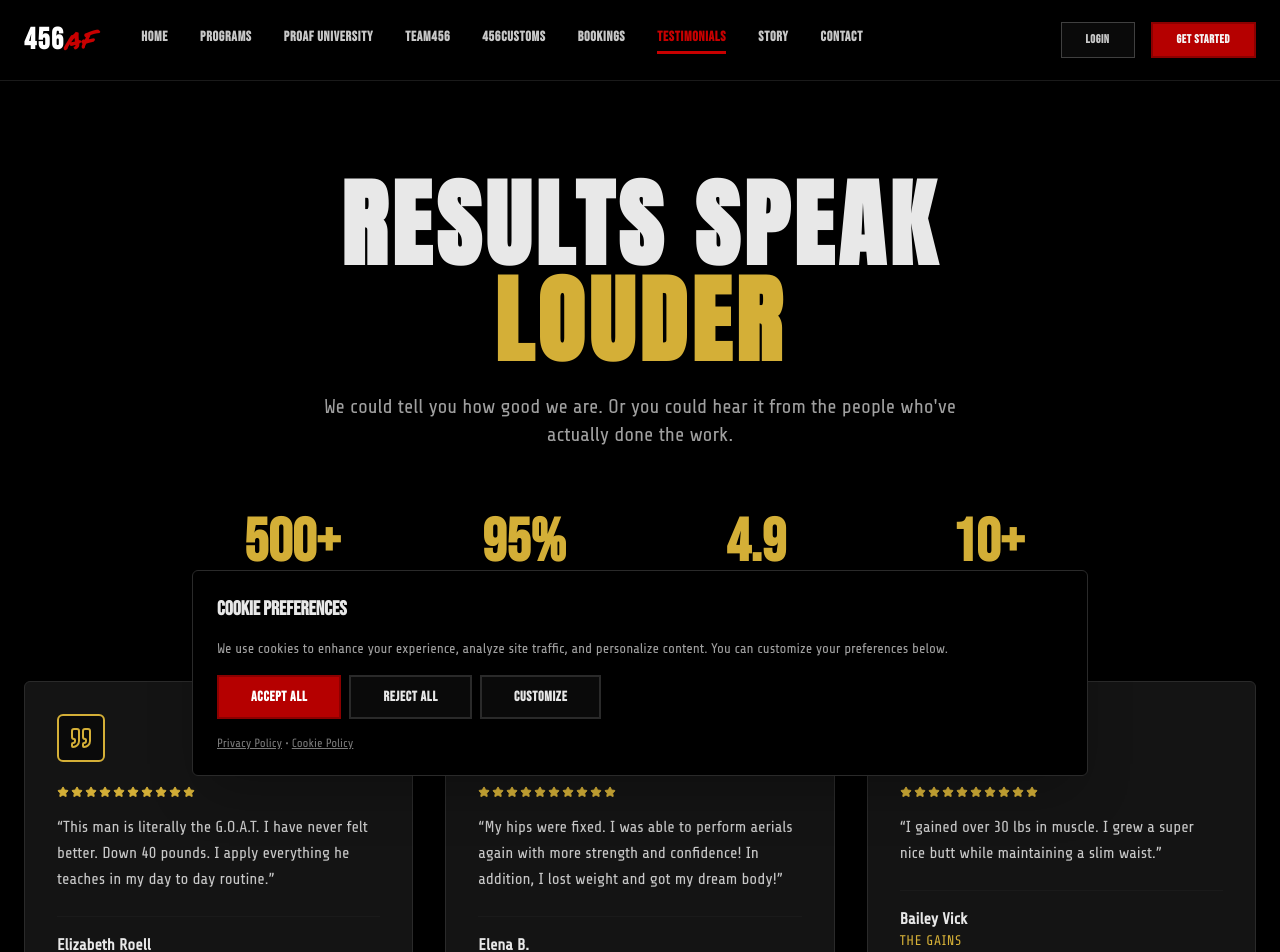
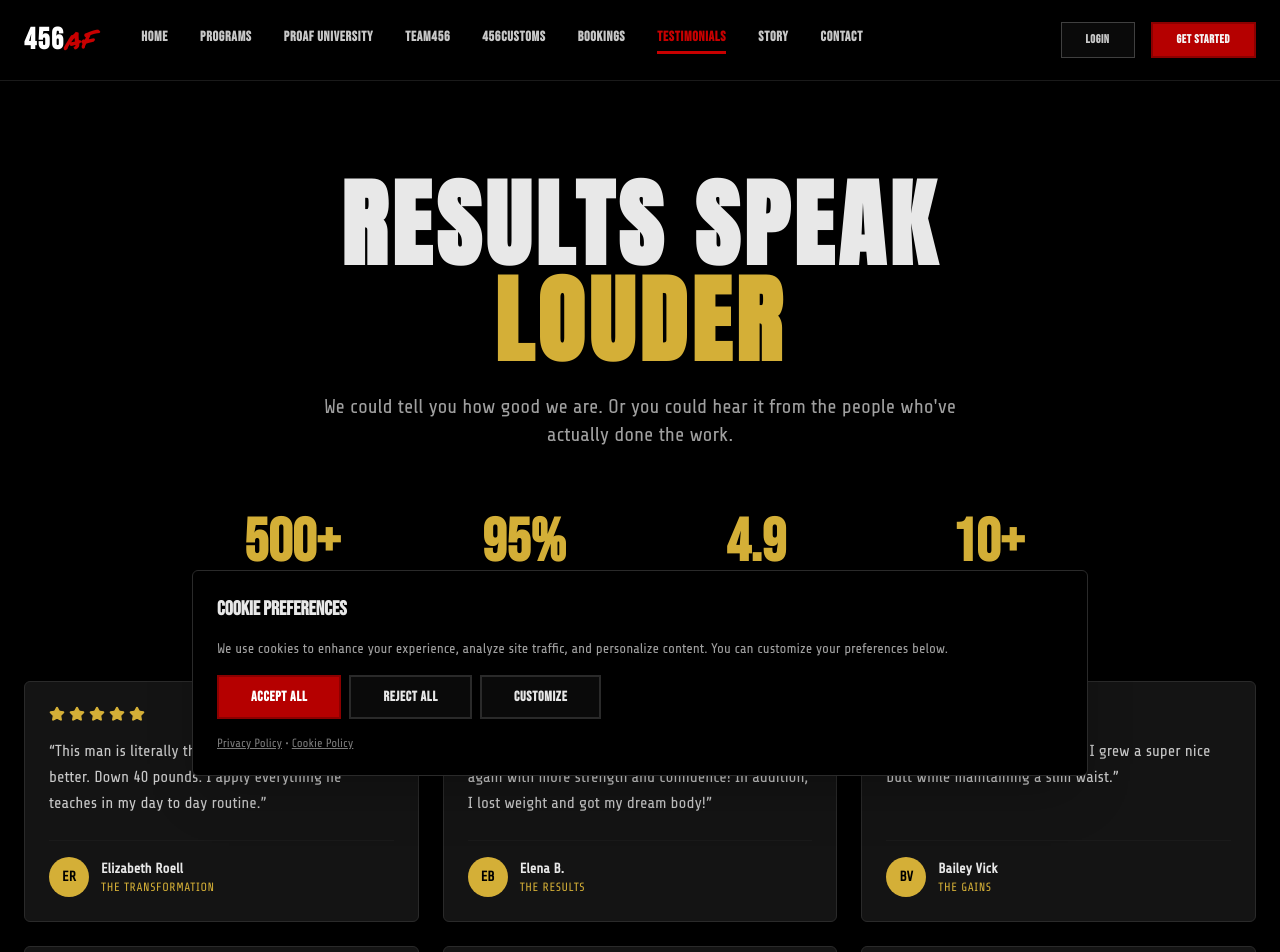
Before and after one commit to ghxstship/scorpion26.10, a Next.js app: page /testimonials in a window 1280 px wide. Shown: the top 952 px of the page. Built offline with nearby package versions, Linux system fonts and the light colour scheme.

Commit message:
Redesign testimonial cards with best practice layout
- 5 stars at top
- Quote content in middle (flex-1 for equal height)
- Author with initials avatar at bottom
- Cleaner, more modern card design

```diff
--- a/src/app/testimonials/page.tsx
+++ b/src/app/testimonials/page.tsx
@@ -2,7 +2,7 @@
 
 import Link from 'next/link'
 import { Card, CardContent } from '@/components/ui/card'
-import { Quote, Star } from 'lucide-react'
+import { Star } from 'lucide-react'
 
 /**
  * Testimonials Page
@@ -15,105 +15,105 @@ const testimonials = [
       'This man is literally the G.O.A.T. I have never felt better. Down 40 pounds. I apply everything he teaches in my day to day routine.',
     author: 'Elizabeth Roell',
     title: 'The Transformation',
-    rating: 10,
+    rating: 5,
   },
   {
     content:
       'My hips were fixed. I was able to perform aerials again with more strength and confidence! In addition, I lost weight and got my dream body!',
     author: 'Elena B.',
     title: 'The Results',
-    rating: 10,
+    rating: 5,
   },
   {
     content:
       'I gained over 30 lbs in muscle. I grew a super nice butt while maintaining a slim waist.',
     author: 'Bailey Vick',
     title: 'The Gains',
-    rating: 10,
+    rating: 5,
   },
   {
     content:
       'I\'m back to running and my hip doesn\'t hurt anymore!',
     author: 'Vicky O.',
     title: 'The Comeback',
-    rating: 10,
+    rating: 5,
   },
   {
     content:
       'For the past eight years, Matt has trained our entire family. My son was in peak condition to play three years of varsity basketball and eventually earned a university volleyball scholarship. My daughter is already thriving, playing for the top volleyball club in Florida.',
     author: 'Anja D.',
     title: 'The Family Legacy',
-    rating: 10,
+    rating: 5,
   },
   {
     content:
       'He\'s so in tune with his clients… saved my best friend\'s life when he recognized signs of a major health issue—he immediately took action. Very impressive. No one else had a clue what was happening.',
     author: 'Vicky O.',
     title: 'The Lifesaver',
-    rating: 10,
+    rating: 5,
   },
   {
     content:
       'Every session was like a therapy session in dark times. He would listen to me rant while pushing my body to a limit I didn\'t know possible.',
     author: 'Bailey Vick',
     title: 'The Whole Package',
-    rating: 10,
+    rating: 5,
   },
   {
     content:
       'I love his old school approach and he is not afraid to call you out. I never wanted to disappoint and he always made you \'finish your breakfast\'!',
     author: 'M. Buell',
     title: 'The Approach',
-    rating: 10,
+    rating: 5,
   },
   {
     content:
       'Matthew\'s ability to explain anything, adapt to skill and fitness levels, and pivot with individualized complications give me the confidence to approach new challenges with courage instead of fear.',
     author: 'Shannon M.',
     title: 'The Mindset Shift',
-    rating: 10,
+    rating: 5,
   },
   {
     content:
       'My back was in pain and yet Matt did not focus on my back. We did other exercises, unexpectedly to me, and it helped my back. He knows what he is doing. I have total confidence in him.',
     author: 'Tom Klusman',
     title: 'The Unexpected Win',
-    rating: 10,
+    rating: 5,
   },
   {
     content:
       'Matt can act gruff and demanding but he is caring and understanding. His demeanor works! He pushes you as far as you want to be pushed.',
     author: 'Tom Klusman',
     title: 'The Real Talk',
-    rating: 10,
+    rating: 5,
   },
   {
     content:
       'Do it. It will be the best experience of your life. Not only will you want to workout but you will learn the meaning behind every workout and learn way more about your body than you ever thought.',
     author: 'Elena B.',
     title: 'The Endorsement',
-    rating: 10,
+    rating: 5,
   },
   {
     content:
       'Be ready to work. Don\'t waste his time or more importantly, your own! If you want change, he\'s your guy.',
     author: 'M. Buell',
     title: 'The No-Nonsense Call',
-    rating: 10,
+    rating: 5,
   },
   {
     content:
       'Matt is the real deal and promotes all aspects of fitness and not just strength or endurance. Balance and flexibility are critically important to everyday life.',
     author: 'Neal Mumbert',
     title: 'The Real Deal',
-    rating: 10,
+    rating: 5,
   },
   {
     content:
       'In a personal fitness journey, nobody else can do the work for you, but an expert can make that work much more effective. Motivational heckling is a feature, not a bug.',
     author: 'Shannon M.',
     title: 'The Mic Drop',
-    rating: 10,
+    rating: 5,
   },
 ]
 
@@ -153,34 +153,32 @@ export default function TestimonialsPage() {
         </div>
 
         {/* Testimonials Grid */}
-        <div className="grid gap-8 md:grid-cols-2 lg:grid-cols-3 max-w-7xl mx-auto">
+        <div className="grid gap-6 md:grid-cols-2 lg:grid-cols-3 max-w-7xl mx-auto">
           {testimonials.map((testimonial, index) => (
-            <Card key={index} className="group">
-              <CardContent className="p-8">
-                {/* Quote Icon */}
-                <div className="mb-6">
-                  <div className="inline-flex h-12 w-12 items-center justify-center rounded-sm border-2 border-[var(--gold-600)] bg-[var(--grey-900)] transition-all duration-300 group-hover:bg-[var(--gold-600)]">
-                    <Quote className="h-6 w-6 text-[var(--gold-600)] transition-colors group-hover:text-[var(--grey-950)]" />
-                  </div>
-                </div>
-
-                {/* Rating - NPS Style 10 Stars */}
-                <div className="flex gap-0.5 mb-4">
+            <Card key={index} className="group relative overflow-hidden">
+              <CardContent className="p-6 flex flex-col h-full">
+                {/* Stars at top */}
+                <div className="flex gap-1 mb-4">
                   {[...Array(testimonial.rating)].map((_, i) => (
-                    <Star key={i} className="h-3 w-3 fill-[var(--gold-600)] text-[var(--gold-600)]" />
+                    <Star key={i} className="h-4 w-4 fill-[var(--gold-600)] text-[var(--gold-600)]" />
                   ))}
                 </div>
 
                 {/* Content */}
-                <blockquote className="mb-6 text-[var(--grey-200)] leading-relaxed">
+                <blockquote className="flex-1 text-[var(--grey-200)] leading-relaxed mb-6">
                   &ldquo;{testimonial.content}&rdquo;
                 </blockquote>
 
-                {/* Author */}
-                <div className="border-t border-[var(--grey-800)] pt-4">
-                  <div className="font-bold text-[var(--grey-100)]">{testimonial.author}</div>
-                  <div className="text-sm text-[var(--gold-600)] uppercase tracking-wider">
-                    {testimonial.title}
+                {/* Author - Bottom aligned */}
+                <div className="flex items-center gap-3 pt-4 border-t border-[var(--grey-800)]">
+                  <div className="flex h-10 w-10 items-center justify-center rounded-full bg-[var(--gold-600)] text-[var(--grey-950)] font-bold text-sm">
+                    {testimonial.author.split(' ').map(n => n[0]).join('')}
+                  </div>
+                  <div>
+                    <div className="font-bold text-[var(--grey-100)] text-sm">{testimonial.author}</div>
+                    <div className="text-xs text-[var(--gold-600)] uppercase tracking-wider">
+                      {testimonial.title}
+                    </div>
                   </div>
                 </div>
               </CardContent>
```
